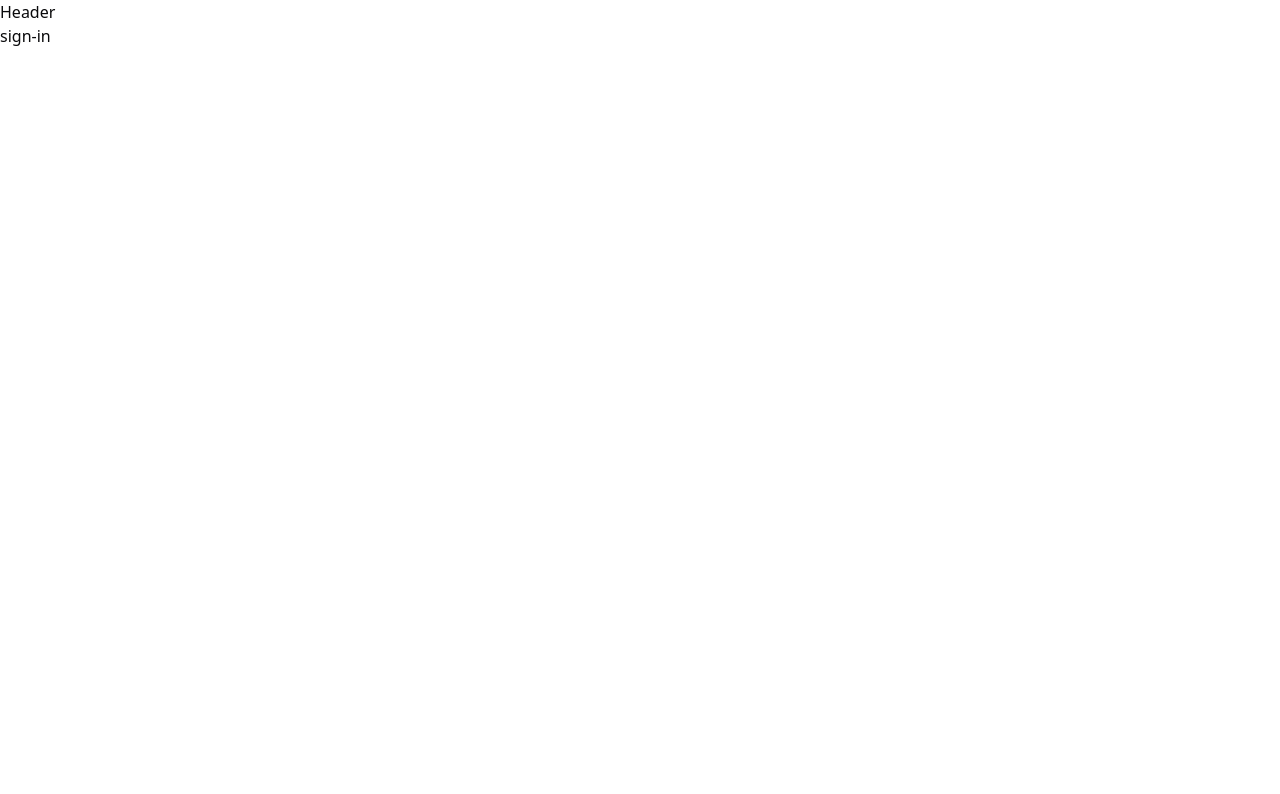
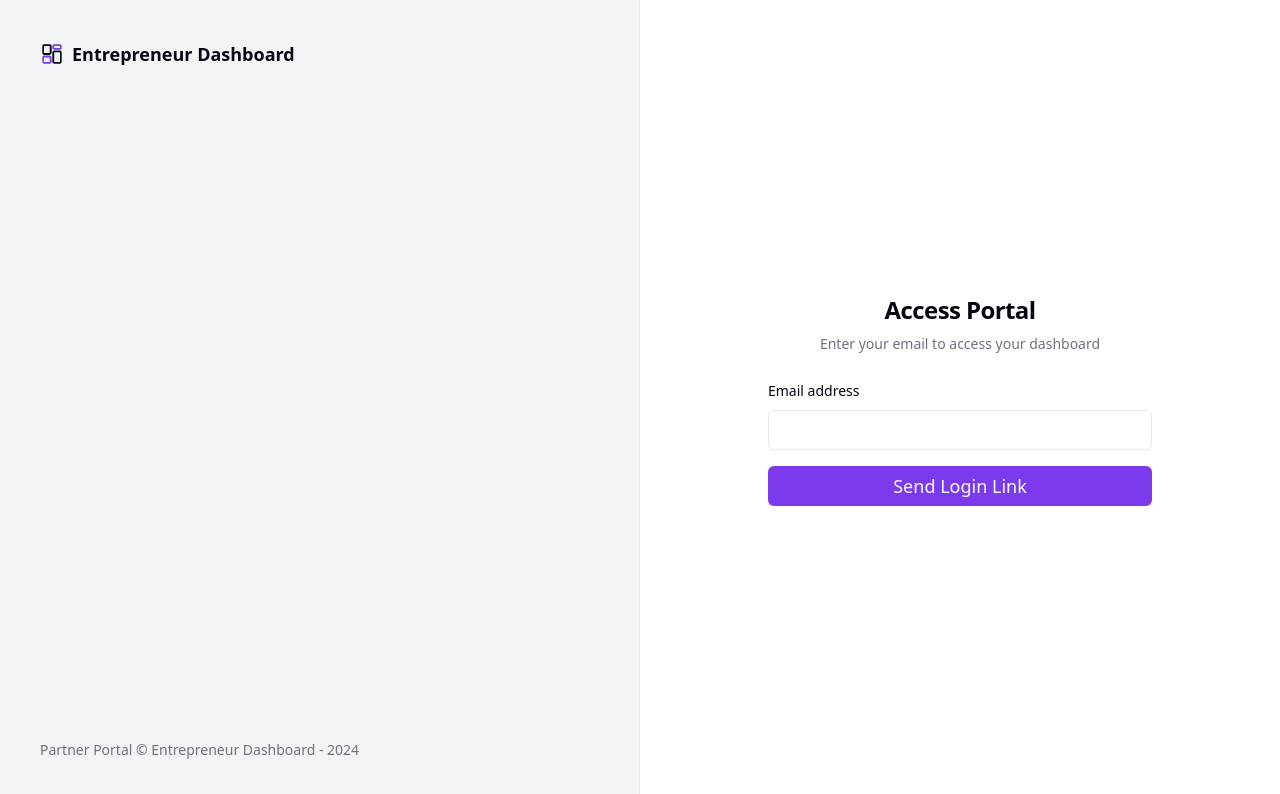
Before and after one commit to conniepaula/entrepreneur-dashboard, a React (Vite) app: page /sign-in in a window 1280 px wide. Shown: the top 794 px of the page. Built offline with nearby package versions, Linux system fonts and the light colour scheme.

Commit message:
feat: add login page to application

```diff
--- a/src/App.tsx
+++ b/src/App.tsx
@@ -2,6 +2,7 @@ import "@/global.css";
 
 import { Helmet, HelmetProvider } from "react-helmet-async";
 import { RouterProvider } from "react-router-dom";
+import { Toaster } from "sonner";
 
 import { router } from "./pages/routes";
 
@@ -9,6 +10,7 @@ export function App() {
   return (
     <HelmetProvider>
       <Helmet titleTemplate="%s | Entrepreneur Dashboard" />
+      <Toaster />
       <RouterProvider router={router} />
     </HelmetProvider>
   );
--- /dev/null
+++ b/src/components/logo.tsx
@@ -0,0 +1,63 @@
+export function Logo(props: React.SVGProps<SVGSVGElement>) {
+  return (
+    <svg
+      viewBox="0 0 64 64"
+      fill="none"
+      xmlns="http://www.w3.org/2000/svg"
+      {...props}
+    >
+      <g id="SVGRepo_bgCarrier" strokeWidth="0"></g>
+      <g
+        id="SVGRepo_tracerCarrier"
+        strokeLinecap="round"
+        strokeLinejoin="round"
+      ></g>
+      <g id="SVGRepo_iconCarrier">
+        {" "}
+        <g clipPath="url(#clip0_14_1960)">
+          {" "}
+          <path
+            d="M25.545 8H11C9.34315 8 8 9.34315 8 11V28.931C8 30.5879 9.34315 31.931 11 31.931H25.545C27.2019 31.931 28.545 30.5879 28.545 28.931V11C28.545 9.34315 27.2019 8 25.545 8Z"
+            className="stroke-foreground"
+            strokeWidth="5"
+            strokeLinecap="round"
+            strokeLinejoin="round"
+          ></path>{" "}
+          <path
+            d="M52.94 8H38.395C36.7382 8 35.395 9.34315 35.395 11V15.272C35.395 16.9289 36.7382 18.272 38.395 18.272H52.94C54.5969 18.272 55.94 16.9289 55.94 15.272V11C55.94 9.34315 54.5969 8 52.94 8Z"
+            className="stroke-primary"
+            strokeWidth="5"
+            strokeLinecap="round"
+            strokeLinejoin="round"
+          ></path>{" "}
+          <path
+            d="M52.94 25.121H38.395C36.7382 25.121 35.395 26.4641 35.395 28.121V52.94C35.395 54.5969 36.7382 55.94 38.395 55.94H52.94C54.5969 55.94 55.94 54.5969 55.94 52.94V28.121C55.94 26.4641 54.5969 25.121 52.94 25.121Z"
+            className="stroke-foreground"
+            strokeWidth="5"
+            strokeLinecap="round"
+            strokeLinejoin="round"
+          ></path>{" "}
+          <path
+            d="M25.545 38.818H11C9.34315 38.818 8 40.1611 8 41.818V52.939C8 54.5958 9.34315 55.939 11 55.939H25.545C27.2019 55.939 28.545 54.5958 28.545 52.939V41.818C28.545 40.1611 27.2019 38.818 25.545 38.818Z"
+            className="stroke-primary"
+            strokeWidth="5"
+            strokeLinecap="round"
+            strokeLinejoin="round"
+          ></path>{" "}
+        </g>{" "}
+        <defs>
+          {" "}
+          <clipPath id="clip0_14_1960">
+            {" "}
+            <rect
+              width="51.94"
+              height="51.939"
+              fill="white"
+              transform="translate(6 6)"
+            ></rect>{" "}
+          </clipPath>{" "}
+        </defs>{" "}
+      </g>
+    </svg>
+  );
+}
--- /dev/null
+++ b/src/components/ui/input.tsx
@@ -0,0 +1,25 @@
+import * as React from "react";
+
+import { cn } from "@/lib/utils";
+
+export interface InputProps
+  extends React.InputHTMLAttributes<HTMLInputElement> {}
+
+const Input = React.forwardRef<HTMLInputElement, InputProps>(
+  ({ className, type, ...props }, ref) => {
+    return (
+      <input
+        type={type}
+        className={cn(
+          "flex h-10 w-full rounded-md border border-input bg-background px-3 py-2 text-sm ring-offset-background file:border-0 file:bg-transparent file:text-sm file:font-medium placeholder:text-muted-foreground focus-visible:outline-none focus-visible:ring-2 focus-visible:ring-ring focus-visible:ring-offset-2 disabled:cursor-not-allowed disabled:opacity-50",
+          className,
+        )}
+        ref={ref}
+        {...props}
+      />
+    );
+  },
+);
+Input.displayName = "Input";
+
+export { Input };
--- /dev/null
+++ b/src/components/ui/label.tsx
@@ -0,0 +1,24 @@
+import * as LabelPrimitive from "@radix-ui/react-label";
+import { cva, type VariantProps } from "class-variance-authority";
+import * as React from "react";
+
+import { cn } from "@/lib/utils";
+
+const labelVariants = cva(
+  "text-sm font-medium leading-none peer-disabled:cursor-not-allowed peer-disabled:opacity-70",
+);
+
+const Label = React.forwardRef<
+  React.ElementRef<typeof LabelPrimitive.Root>,
+  React.ComponentPropsWithoutRef<typeof LabelPrimitive.Root> &
+    VariantProps<typeof labelVariants>
+>(({ className, ...props }, ref) => (
+  <LabelPrimitive.Root
+    ref={ref}
+    className={cn(labelVariants(), className)}
+    {...props}
+  />
+));
+Label.displayName = LabelPrimitive.Root.displayName;
+
+export { Label };
--- a/src/global.css
+++ b/src/global.css
@@ -5,66 +5,50 @@
 @layer base {
   :root {
     --background: 0 0% 100%;
-    --foreground: 240 10% 3.9%;
-
+    --foreground: 224 71.4% 4.1%;
     --card: 0 0% 100%;
-    --card-foreground: 240 10% 3.9%;
-
+    --card-foreground: 224 71.4% 4.1%;
     --popover: 0 0% 100%;
-    --popover-foreground: 240 10% 3.9%;
-
-    --primary: 240 5.9% 10%;
-    --primary-foreground: 0 0% 98%;
-
-    --secondary: 240 4.8% 95.9%;
-    --secondary-foreground: 240 5.9% 10%;
-
-    --muted: 240 4.8% 95.9%;
-    --muted-foreground: 240 3.8% 46.1%;
-
-    --accent: 240 4.8% 95.9%;
-    --accent-foreground: 240 5.9% 10%;
-
+    --popover-foreground: 224 71.4% 4.1%;
+    --primary: 262.1 83.3% 57.8%;
+    --primary-foreground: 210 20% 98%;
+    --secondary: 220 14.3% 95.9%;
+    --secondary-foreground: 220.9 39.3% 11%;
+    --muted: 220 14.3% 95.9%;
+    --muted-foreground: 220 8.9% 46.1%;
+    --accent: 220 14.3% 95.9%;
+    --accent-foreground: 220.9 39.3% 11%;
     --destructive: 0 84.2% 60.2%;
-    --destructive-foreground: 0 0% 98%;
-
-    --border: 240 5.9% 90%;
-    --input: 240 5.9% 90%;
-    --ring: 240 10% 3.9%;
-
+    --destructive-foreground: 210 20% 98%;
+    --border: 220 13% 91%;
+    --input: 220 13% 91%;
+    --ring: 262.1 83.3% 57.8%;
     --radius: 0.5rem;
   }
 
   .dark {
-    --background: 240 10% 3.9%;
-    --foreground: 0 0% 98%;
-
-    --card: 240 10% 3.9%;
-    --card-foreground: 0 0% 98%;
-
-    --popover: 240 10% 3.9%;
-    --popover-foreground: 0 0% 98%;
-
-    --primary: 0 0% 98%;
-    --primary-foreground: 240 5.9% 10%;
-
-    --secondary: 240 3.7% 15.9%;
-    --secondary-foreground: 0 0% 98%;
-
-    --muted: 240 3.7% 15.9%;
-    --muted-foreground: 240 5% 64.9%;
-
-    --accent: 240 3.7% 15.9%;
-    --accent-foreground: 0 0% 98%;
-
+    --background: 224 71.4% 4.1%;
+    --foreground: 210 20% 98%;
+    --card: 224 71.4% 4.1%;
+    --card-foreground: 210 20% 98%;
+    --popover: 224 71.4% 4.1%;
+    --popover-foreground: 210 20% 98%;
+    --primary: 263.4 70% 50.4%;
+    --primary-foreground: 210 20% 98%;
+    --secondary: 215 27.9% 16.9%;
+    --secondary-foreground: 210 20% 98%;
+    --muted: 215 27.9% 16.9%;
+    --muted-foreground: 217.9 10.6% 64.9%;
+    --accent: 215 27.9% 16.9%;
+    --accent-foreground: 210 20% 98%;
     --destructive: 0 62.8% 30.6%;
-    --destructive-foreground: 0 0% 98%;
-
-    --border: 240 3.7% 15.9%;
-    --input: 240 3.7% 15.9%;
-    --ring: 240 4.9% 83.9%;
+    --destructive-foreground: 210 20% 98%;
+    --border: 215 27.9% 16.9%;
+    --input: 215 27.9% 16.9%;
+    --ring: 263.4 70% 50.4%;
   }
 }
+
 
 @layer base {
   * {
--- a/src/pages/_layouts/auth.tsx
+++ b/src/pages/_layouts/auth.tsx
@@ -1,9 +1,21 @@
 import { Outlet } from "react-router-dom";
+
+import { Logo } from "@/components/logo";
 
 export function AuthLayout() {
   return (
-    <div className="grid min-h-screen grid-cols-2">
-      <div>
+    <div className="flex h-screen flex-col md:grid md:min-h-screen md:grid-cols-2">
+      <div className="flex h-fit flex-col justify-between border-r border-foreground/5 bg-muted p-4 text-muted-foreground md:h-full md:p-10">
+        <div className="flex items-center gap-1 text-lg text-foreground md:gap-2">
+          <Logo className="h-6 w-6 text-black" />
+          <span className="font-semibold">Entrepreneur Dashboard</span>
+        </div>
+        <footer className="hidden text-sm md:block">
+          Partner Portal &copy; Entrepreneur Dashboard -{" "}
+          {new Date().getFullYear()}
+        </footer>
+      </div>
+      <div className="flex flex-grow flex-col items-center justify-center">
         <Outlet />
       </div>
     </div>
--- a/src/pages/auth/sign-in.tsx
+++ b/src/pages/auth/sign-in.tsx
@@ -1,10 +1,76 @@
 import { Helmet } from "react-helmet-async";
+import { useForm } from "react-hook-form";
+import { toast } from "sonner";
+import { z } from "zod";
+
+import { Button } from "@/components/ui/button";
+import { Input } from "@/components/ui/input";
+import { Label } from "@/components/ui/label";
+
+const signInFormSchema = z.object({
+  email: z.string().email(),
+});
+
+type SignInForm = z.infer<typeof signInFormSchema>;
 
 export function SignIn() {
+  const {
+    register,
+    handleSubmit,
+    formState: { isSubmitting },
+  } = useForm<SignInForm>();
+
+  const handleSignIn = async (data: SignInForm) => {
+    await new Promise((resolve) => setTimeout(resolve, 1000));
+    if (!data.email) {
+      toast.error(
+        "There was an error generating your sign in link. Please try again.",
+      );
+      return;
+    }
+    toast.success(
+      "A login link was sent to your email. Use it to access your account.",
+      {
+        action: { label: "Resend link", onClick: () => handleSignIn(data) },
+      },
+    );
+  };
   return (
     <>
       <Helmet title="Login" />
-      <div>sign-in</div>
+      <div className="overflow-y-clip p-4 pb-32 md:min-h-fit md:p-8 md:pb-8">
+        {/* TODO: Define width between 80 and 96 in tailwind config */}
+        <div className="flex w-[350px] min-w-full flex-col justify-center gap-6 md:w-96">
+          <div className="flex flex-col gap-2 text-center">
+            <h1 className="text-3xl font-semibold tracking-tight md:text-2xl">
+              Access Portal
+            </h1>
+            <p className="text-xl text-muted-foreground md:text-sm">
+              Enter your email to access your dashboard
+            </p>
+          </div>
+          <form onSubmit={handleSubmit(handleSignIn)} className="space-y-4">
+            <div className="space-y-2">
+              <Label className="text-lg md:text-sm" htmlFor="email">
+                Email address
+              </Label>
+              <Input
+                className="h-12 md:h-10"
+                id="email"
+                type="email"
+                {...register("email")}
+              />
+            </div>
+            <Button
+              disabled={isSubmitting}
+              className="md:text-md h-12 w-full text-lg md:h-10"
+              type="submit"
+            >
+              Send Login Link
+            </Button>
+          </form>
+        </div>
+      </div>
     </>
   );
 }
--- a/src/pages/routes.tsx
+++ b/src/pages/routes.tsx
@@ -1,6 +1,7 @@
 import { createBrowserRouter } from "react-router-dom";
 
 import { AppLayout } from "./_layouts/app";
+import { AuthLayout } from "./_layouts/auth";
 import { Dashboard } from "./app/dashboard";
 import { SignIn } from "./auth/sign-in";
 
@@ -12,7 +13,7 @@ export const router = createBrowserRouter([
   },
   {
     path: "/",
-    element: <AppLayout />,
+    element: <AuthLayout />,
     children: [{ path: "/sign-in", element: <SignIn /> }],
   },
 ]);
```
Also changed, not shown: package.json (+6 -1 lines), 1 other file (tests, documents, lock files or other folders).
